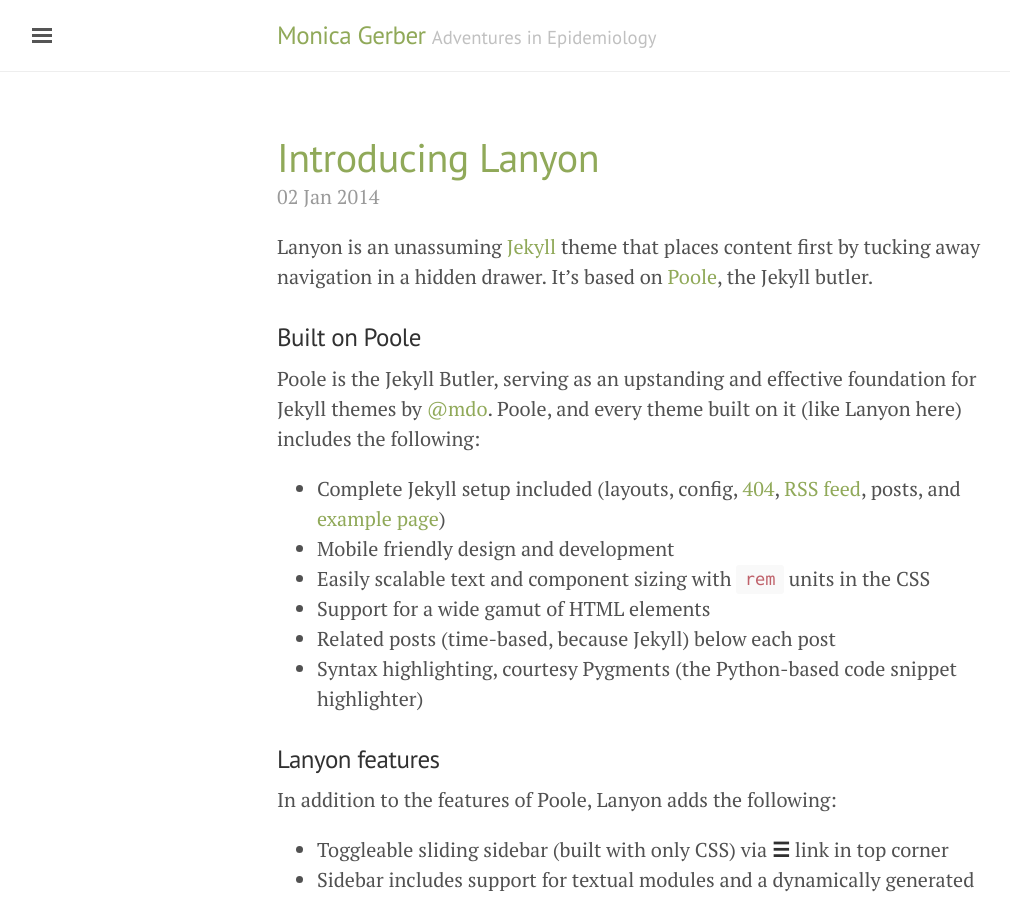
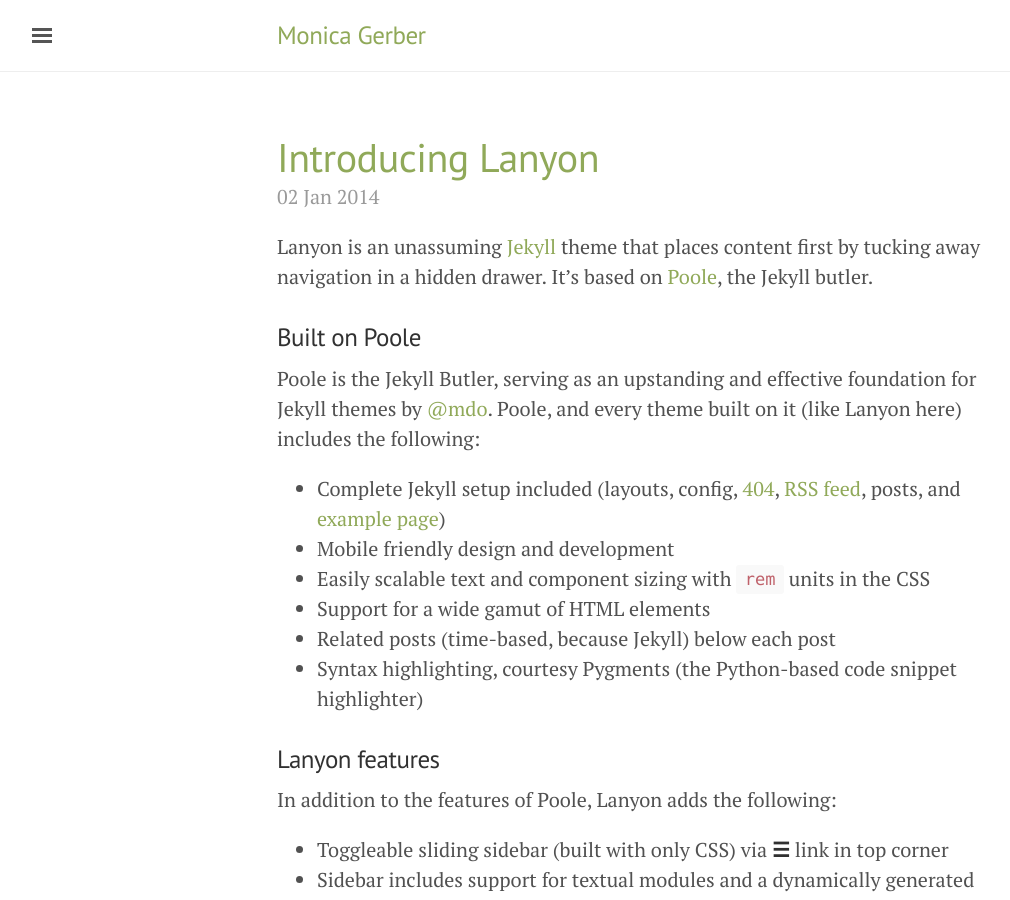
Before and after one commit to monicagerber/monicagerber.github.io, a Jekyll site: the page built from index.html, in a window 1280 px wide and 900 px high. Shown: the whole window, without its empty margins (3-1013 px from the left). Built offline with Jekyll 4.4.1, drawn with Linux system fonts in a browser that asks for light colours; the list of posts is cut into pages by our own code; part of the change alters nothing that is shown.

Commit message:
Updated tagline

```diff
--- a/_config.yml
+++ b/_config.yml
@@ -6,8 +6,8 @@ relative_permalinks: true
 
 # Setup
 title:               Monica Gerber
-tagline:             'Adventures in Epidemiology'
-description:         'BUSPH `15. Learning how to bridge the gap between the classroom and real-world problems.'
+tagline:             ''
+description:         'A blog about public health, data science, etc.'
 url:                 http://monicagerber.github.io
 baseurl:             ''
 paginate:            5
```
